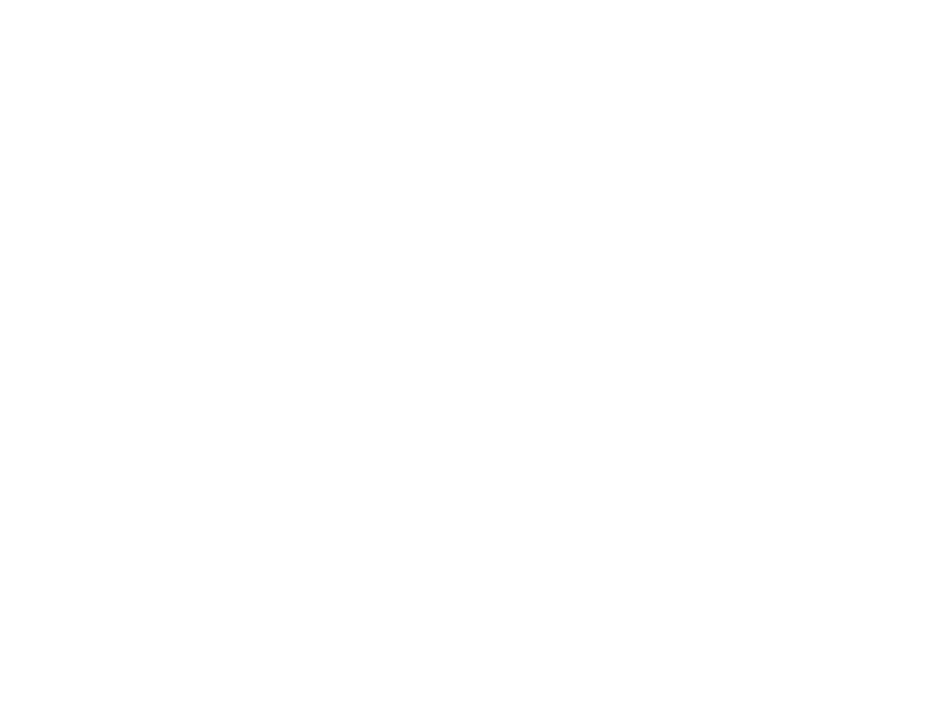
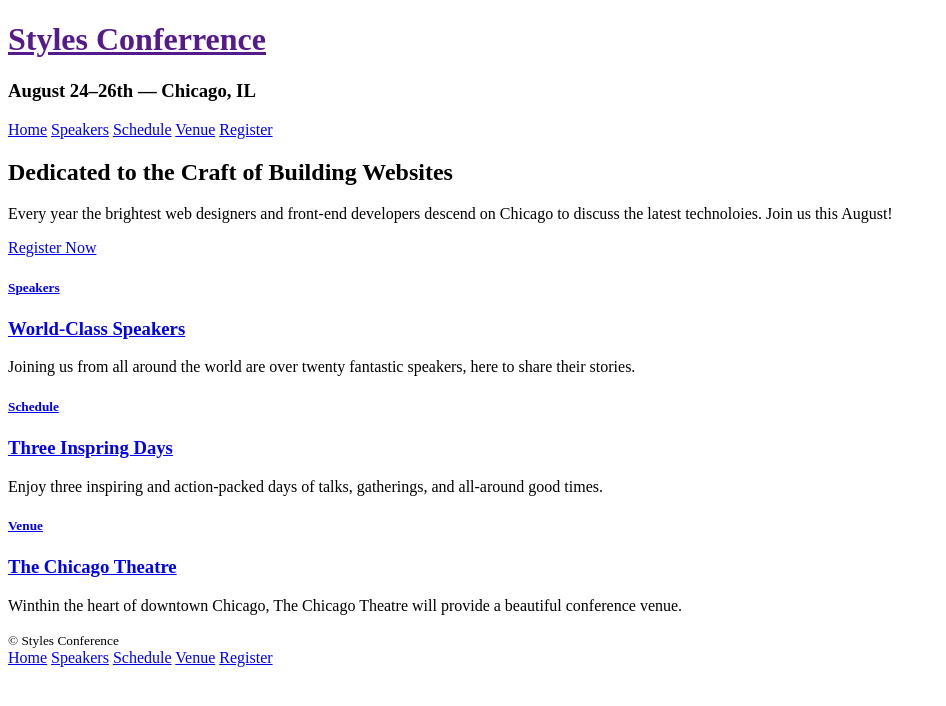
Before and after one commit to NguyenQuangNinh/shayhowe, a plain HTML site: page index.html in a window 1280 px wide. Shown: the whole page, without its empty margins (0-946 px from the left). Drawn offline with Linux system fonts and the light colour scheme.

Commit message:
add content to homepage

```diff
--- a/index.html
+++ b/index.html
@@ -6,53 +6,59 @@
 	<link rel="stylesheet" href="css/main.css">
 </head>
 <body>
+	<!-- Header -->
 	<header>
-		<h1><a href=""></a></h1>
-		<h3></h3>
+		<h1>
+			<a href="">Styles Conferrence</a>
+		</h1>
+		<h3>August 24&ndash;26th &mdash; Chicago, IL</h3>
 		<nav>
-			<a href=""></a>
-			<a href=""></a>
-			<a href=""></a>
-			<a href=""></a>
-			<a href=""></a>
+			<a href="index.html">Home</a>
+			<a href="speakers.html">Speakers</a>
+			<a href="schedule.html">Schedule</a>
+			<a href="venue.html">Venue</a>
+			<a href="register.html">Register</a>
 		</nav>
 	</header>
+	<!-- Hero -->
 	<section>
-		<h2></h2>
-		<p></p>
-		<a href=""></a>
+		<h2>Dedicated to the Craft of Building Websites</h2>
+		<p>Every year the brightest web designers and front-end developers descend on Chicago to discuss the latest technoloies. Join us this August!</p>
+		<a href="register.html">Register Now</a>
 	</section>
+	<!-- Teasers -->
 	<section>
 		<section>
-			<a href="">
-				<h5></h5>
-				<h3></h3>
+			<a href="speakers.html">
+				<h5>Speakers</h5>
+				<h3>World-Class Speakers</h3>
 			</a>
-			<p></p>
+			<p>Joining us from all around the world are over twenty fantastic speakers, here to share their stories.</p>
 		</section>
 		<section>
-			<a href="">
-				<h5></h5>
-				<h3></h3>
+			<a href="schedule.html">
+				<h5>Schedule</h5>
+				<h3>Three Inspring Days</h3>
 			</a>
-			<p></p>
+			<p>Enjoy three inspiring and action-packed days of talks, gatherings, and all-around good times.</p>
 		</section>
 		<section>
-			<a href="">
-				<h5></h5>
-				<h3></h3>
+			<a href="venue.html">
+				<h5>Venue</h5>
+				<h3>The Chicago Theatre</h3>
 			</a>
-			<p></p>
+			<p>Winthin the heart of downtown Chicago, The Chicago Theatre will provide a beautiful conference venue.</p>
 		</section>
 	</section>
+	<!-- Footer -->
 	<footer>
-		<small></small>
+		<small>&copy; Styles Conference</small>
 		<nav>
-			<a href=""></a>
-			<a href=""></a>
-			<a href=""></a>
-			<a href=""></a>
-			<a href=""></a>
+			<a href="index.html">Home</a>
+			<a href="speakers.html">Speakers</a>
+			<a href="schedule.html">Schedule</a>
+			<a href="venue.html">Venue</a>
+			<a href="register.html">Register</a>
 		</nav>
 	</footer>
 </body>
```
Also changed, not shown: 1 other file.
